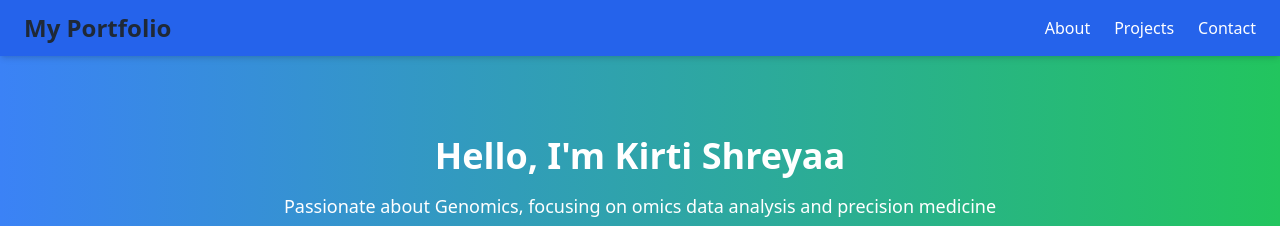
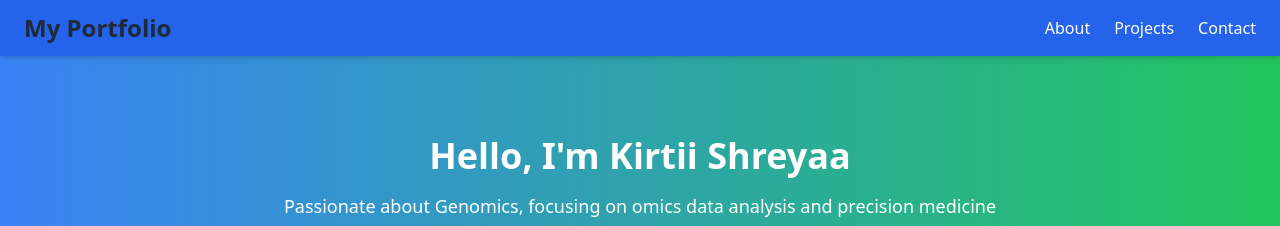
Before and after one commit to KiShrey/KirtiShreyaa.github.io, a plain HTML site: page index.html in a window 1280 px wide. Shown: the top 226 px of the page. Drawn offline with nearby package versions, Linux system fonts and the light colour scheme.

Commit message:
index.html

```diff
--- a/index.html
+++ b/index.html
@@ -28,7 +28,7 @@
   <main>
    <section class="bg-gradient-to-r from-blue-500 to-green-500 text-white text-center py-20" id="hero">
     <div class="container mx-auto">
-        <h2 class="text-4xl font-bold mb-4">Hello, I'm Kirti Shreyaa</h2>
+        <h2 class="text-4xl font-bold mb-4">Hello, I'm Kirtii Shreyaa</h2>
         <p class="text-lg mb-6">Passionate about Genomics, focusing on omics data analysis and precision medicine</p>
         <img src="C:\Users\Kirti Shreyaa\OneDrive\Documents\KirtiShreyaa.github.io\images\Portfolio Picture  Resized Image.jpg" alt="Your Photo" class="mx-auto rounded-full shadow-lg">
     </div>
```
